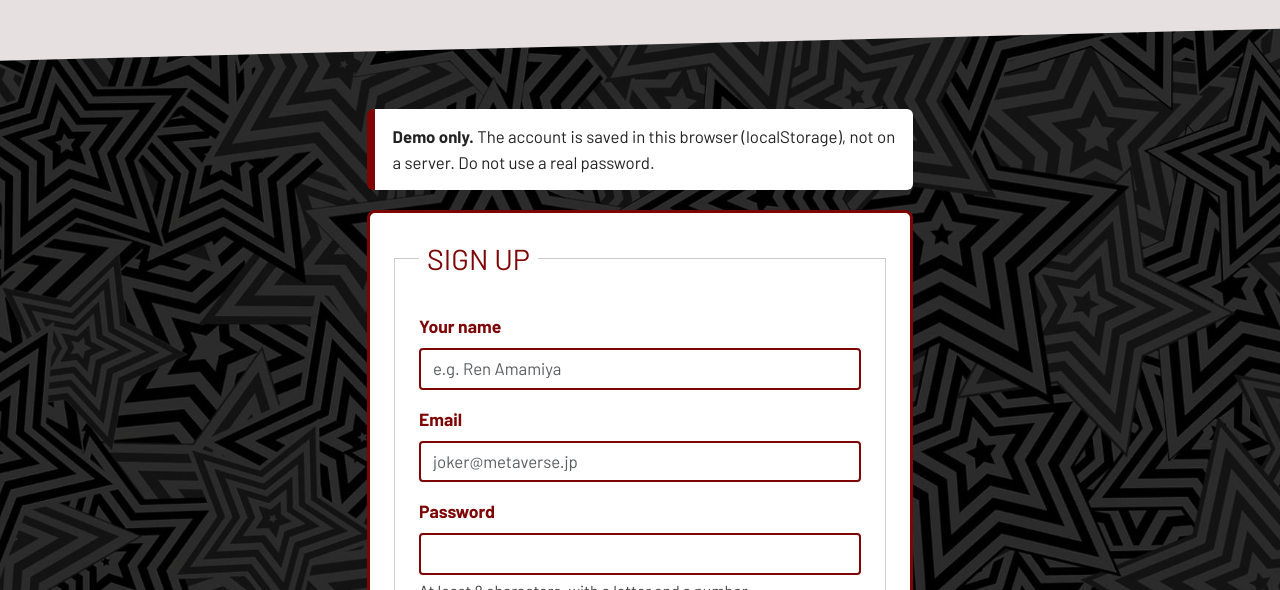
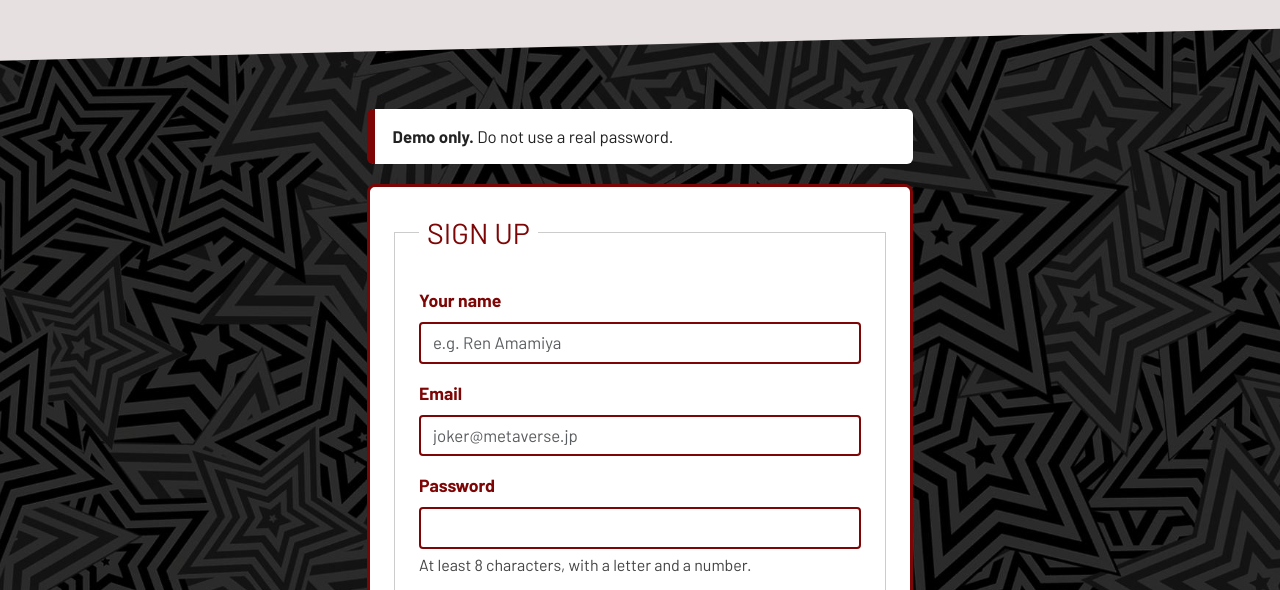
Before and after one commit to meinetwegen/midweb, a plain HTML site: page signup.html in a window 1280 px wide. Shown: the part 206-796 px from the top of the page. Drawn offline with nearby package versions, Linux system fonts and the light colour scheme.

Commit message:
text errors

```diff
--- a/signup.html
+++ b/signup.html
@@ -40,7 +40,7 @@
     <div class="container">
       <div class="row justify-content-center">
         <div class="col-12 col-md-10 col-lg-6">
-          <p class="sign-note" role="note"><strong>Demo only.</strong> The account is saved in this browser (localStorage), not on a server. Do not use a real password.</p>
+          <p class="sign-note" role="note"><strong>Demo only.</strong> Do not use a real password.</p>
           <div class="success-box" id="signup-success" role="status" hidden></div>
           <form class="form-box" id="signup-form" novalidate>
             <fieldset>
```
Also changed, not shown: login.html (+1 -1 lines), profile.html (+1 -1 lines).
